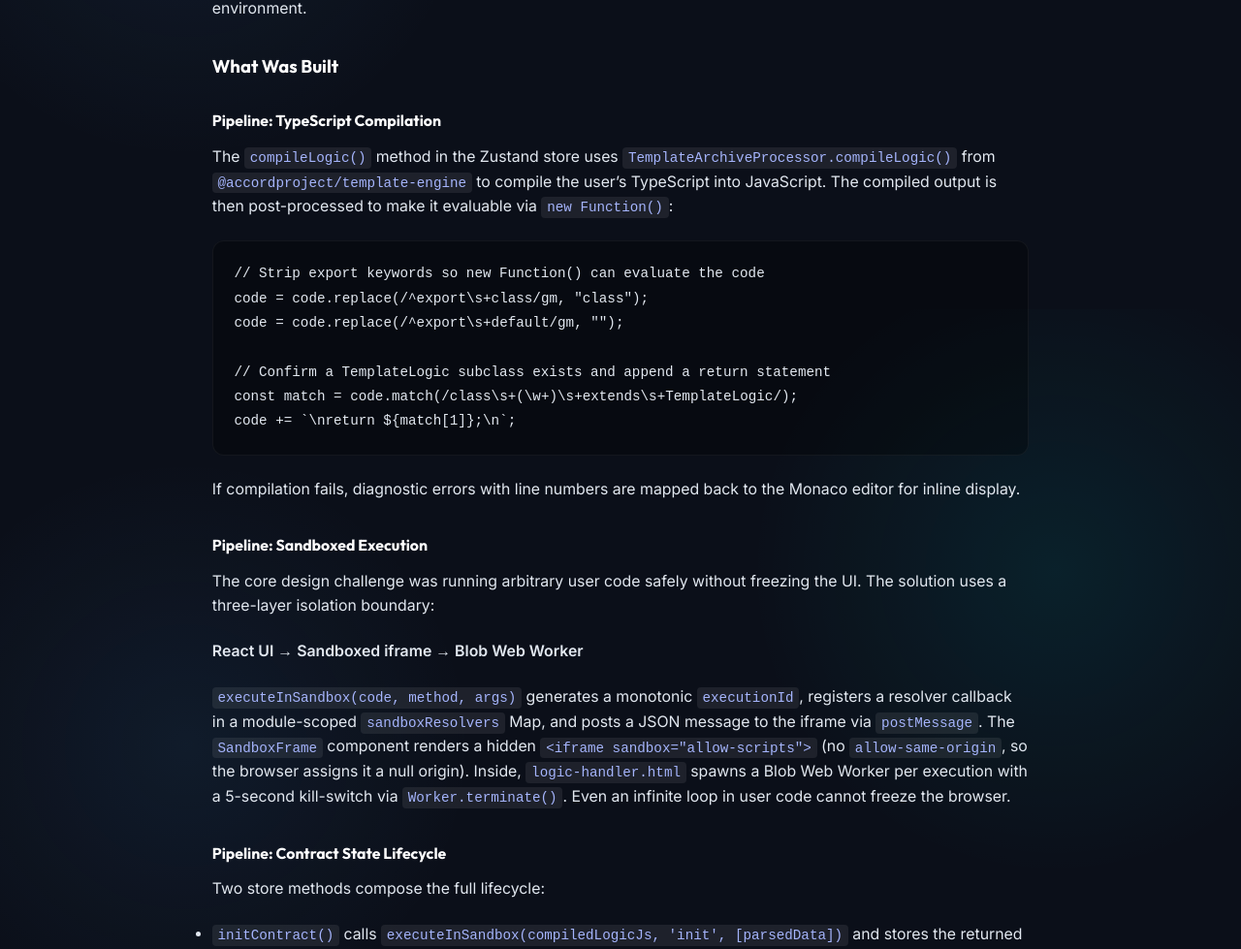
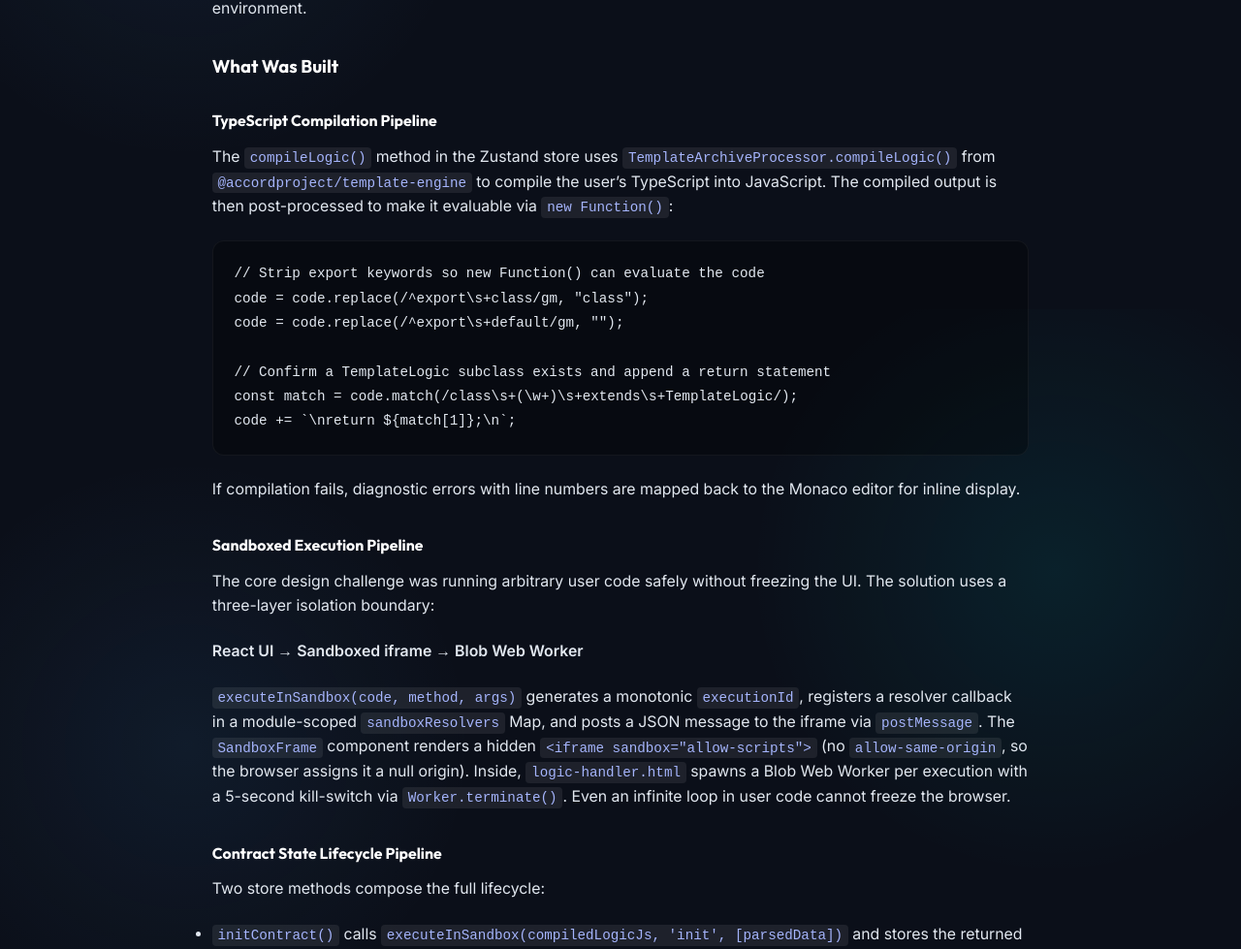
Before and after one commit to 23harshitkumar/23harshitkumar.github.io, a Jekyll site: the page built from _posts/2026-08-21-gsoc-final-submission.md, in a window 1280 px wide and 1400 px high, scrolled down 1335 px. Shown: the part 146-1125 px from the top of the window at 97% size. Built offline with Jekyll 4.4.1, drawn with Linux system fonts in a browser that asks for light colours.

```diff
--- a/_posts/2026-08-21-gsoc-final-submission.md
+++ b/_posts/2026-08-21-gsoc-final-submission.md
@@ -34,7 +34,7 @@ Previously, the absence of in-browser logic execution meant users were forced to
 
 ### What Was Built
 
-#### Pipeline: TypeScript Compilation
+#### TypeScript Compilation Pipeline
 
 The [`compileLogic()`](https://github.com/accordproject/template-playground/blob/main/src/store/store.ts) method in the Zustand store uses `TemplateArchiveProcessor.compileLogic()` from `@accordproject/template-engine` to compile the user's TypeScript into JavaScript. The compiled output is then post-processed to make it evaluable via `new Function()`:
 
@@ -50,7 +50,7 @@ code += `\nreturn ${match[1]};\n`;
 
 If compilation fails, diagnostic errors with line numbers are mapped back to the Monaco editor for inline display.
 
-#### Pipeline: Sandboxed Execution
+#### Sandboxed Execution Pipeline
 
 The core design challenge was running arbitrary user code safely without freezing the UI. The solution uses a three-layer isolation boundary:
 
@@ -58,7 +58,7 @@ The core design challenge was running arbitrary user code safely without freezin
 
 [`executeInSandbox(code, method, args)`](https://github.com/accordproject/template-playground/blob/main/src/store/store.ts) generates a monotonic `executionId`, registers a resolver callback in a module-scoped [`sandboxResolvers`](https://github.com/accordproject/template-playground/blob/main/src/store/sandboxResolvers.ts) Map, and posts a JSON message to the iframe via `postMessage`. The [`SandboxFrame`](https://github.com/accordproject/template-playground/blob/main/src/components/SandboxFrame.tsx) component renders a hidden `<iframe sandbox="allow-scripts">` (no `allow-same-origin`, so the browser assigns it a null origin). Inside, [`logic-handler.html`](https://github.com/accordproject/template-playground/blob/main/public/logic-handler.html) spawns a Blob Web Worker per execution with a 5-second kill-switch via `Worker.terminate()`. Even an infinite loop in user code cannot freeze the browser.
 
-#### Pipeline: Contract State Lifecycle
+#### Contract State Lifecycle Pipeline
 
 Two store methods compose the full lifecycle:
 
```
